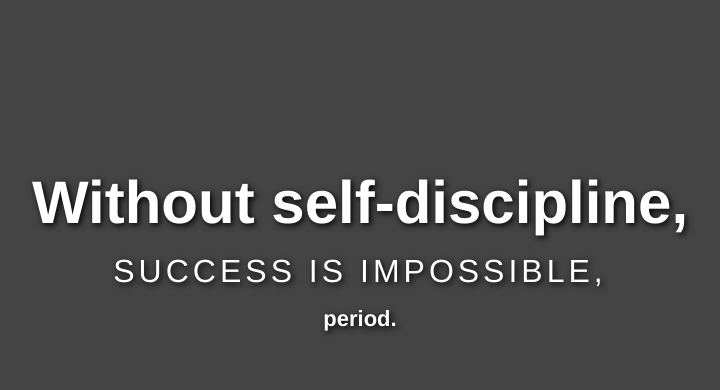
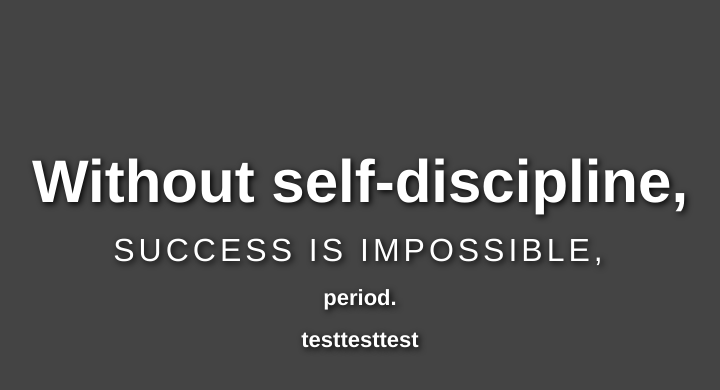
Before and after one commit to ManfredBrugger/Test, a plain HTML site: page myhosting/index.html in a window 1280 px wide. Shown: the whole page, without its empty margins (280-1000 px from the left). Drawn offline with Linux system fonts and the light colour scheme.

Commit message:
Update index.html

```diff
--- a/myhosting/index.html
+++ b/myhosting/index.html
@@ -15,6 +15,7 @@
     <h1>Without self-discipline,</h1>
     <h3>success is impossible,</h3>
     <h5>period.</h5>
+    <h5>testtesttest</h5>
   </div>
 </div>
 </body>
```
